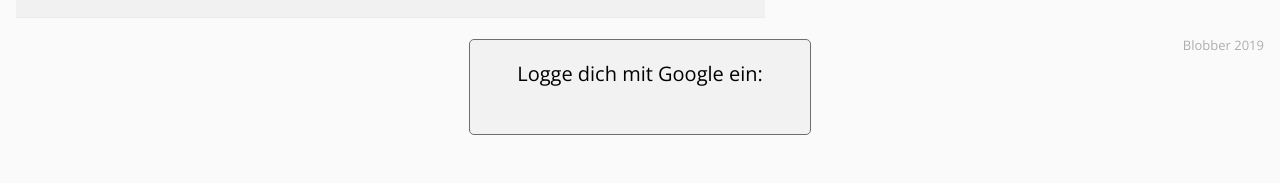
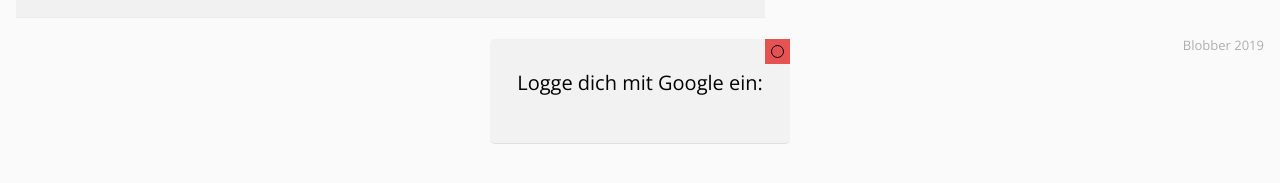
Before and after one commit to Alone2/BlobberWebClient, a plain HTML site: page index.html in a window 1280 px wide. Both pictures are taken after a click on the link 1244 px from the left and 34 px from the top of the page. Shown: the part 159-342 px from the top of the page. Drawn offline with nearby package versions, Linux system fonts and the light colour scheme; no server answers.

Commit message:
new close button

```diff
--- a/css/dark.css
+++ b/css/dark.css
@@ -156,12 +156,23 @@ body {
 	font-size: 20px;
 	background-color: rgb(27, 27, 27);
 	width: 300px;
-    border: 1px rgb(160, 160, 160) solid;
+    border: 1px rgb(36, 36, 36) solid;
+    border-top-width: 0px;
+    border-left-width: 0px;
+    border-right-width: 0px;
     border-radius: 5px;
-	padding: 20px;
 	margin: 10% auto;
 	left: 0;
 	right: 0;
+}
+
+#alertBoxContent {
+    padding: 30px 20px 20px 20px;
+}
+
+#alertBoxClose {
+    float: right;
+    cursor: pointer;
 }
 
 #blobInput {
@@ -189,8 +200,9 @@ body {
 input {
     background-color: rgb(15, 15, 15);
     color: rgb(240, 243, 245);
-    border: 1px rgb(160, 160, 160) solid;
-    border-radius: 3px;
+    border: 0px rgb(36, 36, 36) solid;
+    border-bottom-width: 1px;
+    border-radius: 2px;
 }
 
 .date {
--- a/css/darkM.css
+++ b/css/darkM.css
@@ -133,12 +133,23 @@ body {
 	font-size: 20px;
 	background-color: rgb(27, 27, 27);
 	width: 300px;
-    border: 1px rgb(160, 160, 160) solid;
+    border: 1px rgb(36, 36, 36) solid;
+    border-top-width: 0px;
+    border-left-width: 0px;
+    border-right-width: 0px;
     border-radius: 5px;
-	padding: 20px;
 	margin: 10% auto;
 	left: 0;
 	right: 0;
+}
+
+#alertBoxContent {
+    padding: 30px 20px 20px 20px;
+}
+
+#alertBoxClose {
+    float: right;
+    cursor: pointer;
 }
 
 #blobInput {
@@ -166,8 +177,9 @@ body {
 input {
     background-color: rgb(15, 15, 15);
     color: rgb(240, 243, 245);
-    border: 1px rgb(160, 160, 160) solid;
-    border-radius: 3px;
+    border: 0px rgb(36, 36, 36) solid;
+    border-bottom-width: 1px;
+    border-radius: 1px;
 }
 
 .date {
--- a/css/light.css
+++ b/css/light.css
@@ -154,12 +154,23 @@ body {
 	font-size: 20px;
 	background-color: #F2F2F2;
 	width: 300px;
-    border: 1px #6E6E6E solid;
+    border: 1px rgb(223, 223, 223) solid;
+    border-top-width: 0px;
+    border-left-width: 0px;
+    border-right-width: 0px;
     border-radius: 5px;
-	padding: 20px;
 	margin: 10% auto;
 	left: 0;
 	right: 0;
+}
+
+#alertBoxContent {
+    padding: 30px 20px 20px 20px;
+}
+
+#alertBoxClose {
+    float: right;
+    cursor: pointer;
 }
 
 #blobInput {
@@ -186,8 +197,9 @@ body {
 
 input {
     background-color: rgb(251, 251, 251);
-    border: 1px #6E6E6E solid;
-    border-radius: 3px;
+    border: 0px rgb(223, 223, 223) solid;
+    border-bottom-width: 1px;
+    border-radius: 1px;
 }
 
 .date {
--- a/css/lightM.css
+++ b/css/lightM.css
@@ -130,12 +130,23 @@ body {
 	font-size: 20px;
 	background-color: #F2F2F2;
 	width: 300px;
-    border: 1px #6E6E6E solid;
+    border: 1px rgb(223, 223, 223) solid;
+    border-top-width: 0px;
+    border-left-width: 0px;
+    border-right-width: 0px;
     border-radius: 5px;
-	padding: 20px;
 	margin: 10% auto;
 	left: 0;
 	right: 0;
+}
+
+#alertBoxContent {
+    padding: 30px 20px 20px 20px;
+}
+
+#alertBoxClose {
+    float: right;
+    cursor: pointer;
 }
 
 #blobInput {
@@ -161,8 +172,9 @@ body {
 
 input {
     background-color: rgb(240, 240, 240);
-    border: 1px #6E6E6E solid;
-    border-radius: 3px;
+    border: 0px rgb(223, 223, 223) solid;
+    border-bottom-width: 1px;
+    border-radius: 1px;
 }
 
 .date {
--- a/index.html
+++ b/index.html
@@ -34,8 +34,14 @@
     <div id="derGradient" class="gradient"></div>
 
     <div id="alertBox">
-        Logge dich mit Google ein: <br /><br />
-        <div class="g-signin2" style="width:125px; margin:0 auto;" data-onsuccess="onSignIn" data-prompt="select_account"></div>
+        <svg id="alertBoxClose" width="25" height="25">
+            <rect x="0" y="0" width="25" height="25" style="fill:rgb(230, 81, 81);" />
+            <circle cx="12.5" cy="12.5" r="6" stroke="black" stroke-width="1" fill="None" />
+        </svg>
+        <div id="alertBoxContent">
+            Logge dich mit Google ein: <br /><br />
+            <div class="g-signin2" style="width:125px; margin:0 auto;" data-onsuccess="onSignIn" data-prompt="select_account"></div>
+        </div>
     </div>
 
     <div id="contentHolder">
--- a/js.js
+++ b/js.js
@@ -52,6 +52,10 @@ function alertBox(isClosable = true) {
             $('body').unbind("click");
 
         });
+        document.getElementById("alertBox").onclick = function (event) {
+            closeAlertBox();
+            $('body').unbind("click");
+        }
     }, 100);
 }
 
@@ -301,7 +305,7 @@ function getOwnUsername() {
         console.log(data);
         if (data["data"] == "unnamed") {
             text = "Setze deinen Nutzernamen:<br/><input type='text' id='username'> <input type='button' value='ok' onclick='changeName($(\"#username\").val()); closeAlertBox();'/>";
-            $("#alertBox").html(text+"<br />");
+            $("#alertBoxContent").html(text+"<br />");
             alertBox(false);
         }
     });
```
